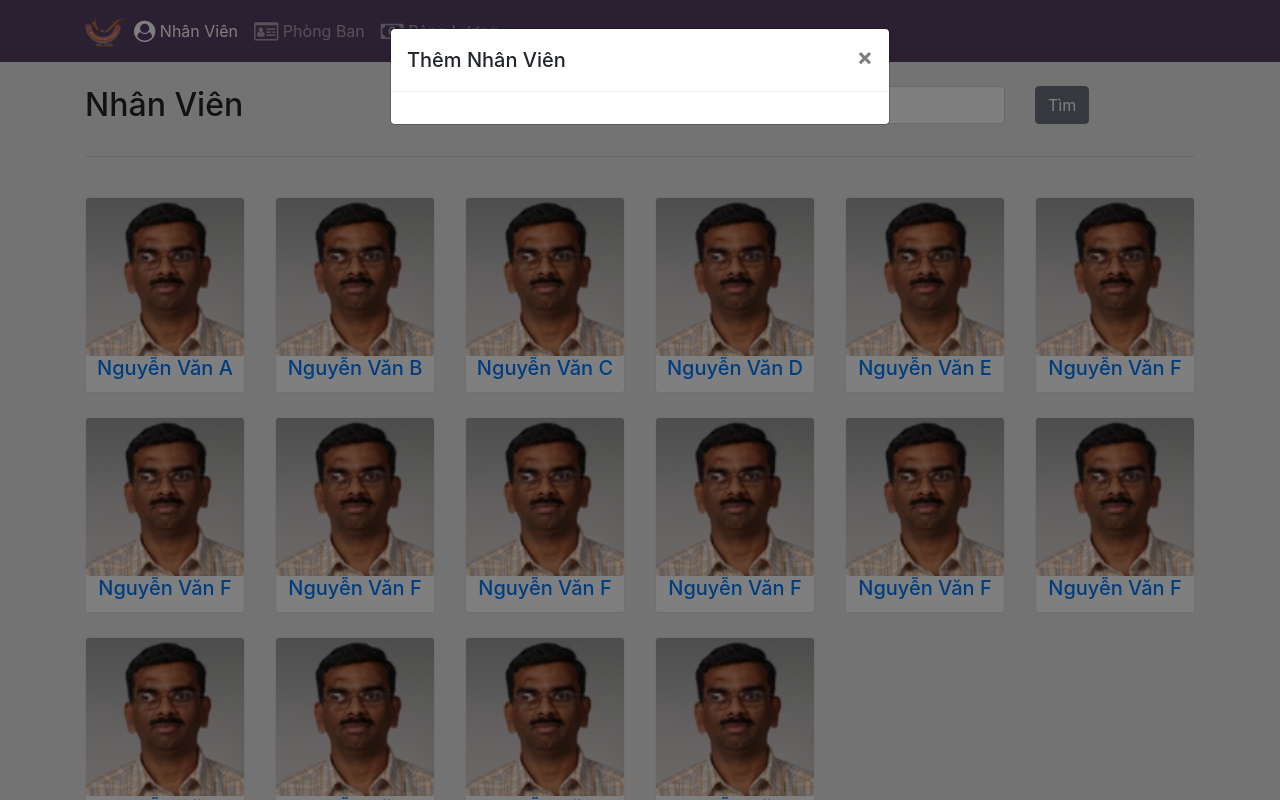
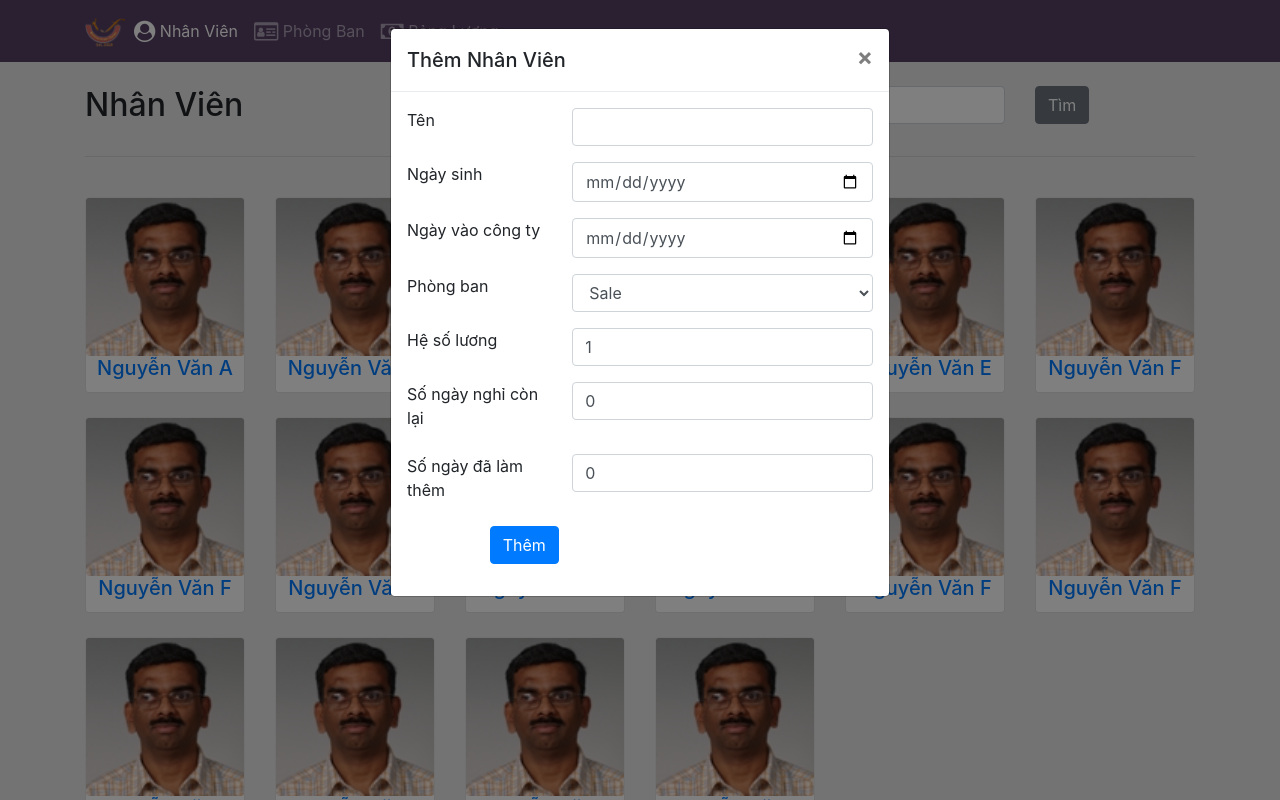
Before and after one commit to nguyenhuy433/FunixJSReact-ASM, a React (Create React App) app: page /staffs in a window 1280 px wide. Both pictures are taken after a click on the button 486 px from the left and 104 px from the top of the page. Shown: the top 800 px of the page. Built offline with nearby package versions, Linux system fonts and the light colour scheme.

Commit message:
render chi tiet form them nhan vien moi

```diff
--- a/src/Component/StaffListComponent.js
+++ b/src/Component/StaffListComponent.js
@@ -11,6 +11,7 @@ import {
   Modal,
   ModalBody,
   ModalHeader,
+  Col,
 } from "reactstrap";
 import { Link } from "react-router-dom";
 
@@ -20,6 +21,14 @@ class StaffList extends Component {
     this.state = {
       isModalOpen: false,
       findStaff: "",
+      name: "",
+      doB: "",
+      startDate: "",
+      department: "sale",
+      salaryScale: 1,
+      annualLeave: 0,
+      overTime: 0,
+      salary: 30000,
     };
 
     this.toggleModal = this.toggleModal.bind(this);
@@ -110,7 +119,120 @@ class StaffList extends Component {
         <hr />
         <Modal isOpen={this.state.isModalOpen} toggle={this.toggleModal}>
           <ModalHeader toggle={this.toggleModal}>Thêm Nhân Viên</ModalHeader>
-          <ModalBody></ModalBody>
+          <ModalBody>
+            <Form>
+              <FormGroup className="row">
+                <div className="col-12 col-md-4">
+                  <Label htmlFor="name">Tên</Label>
+                </div>
+                <div className="col-12 col-md-8">
+                  <Input
+                    type="text"
+                    id="name"
+                    name="name"
+                    value={this.state.name}
+                  />
+                </div>
+              </FormGroup>
+
+              <FormGroup className="row">
+                <div className="col-12 col-md-4">
+                  <Label htmlFor="doB">Ngày sinh</Label>
+                </div>
+                <div className="col-12 col-md-8">
+                  <Input
+                    type="date"
+                    id="doB"
+                    name="name"
+                    value={this.state.doB}
+                  />
+                </div>
+              </FormGroup>
+
+              <FormGroup className="row">
+                <div className="col-12 col-md-4">
+                  <Label htmlFor="startDate">Ngày vào công ty</Label>
+                </div>
+                <div className="col-12 col-md-8">
+                  <Input
+                    type="date"
+                    id="startDate"
+                    name="name"
+                    value={this.state.startDate}
+                  />
+                </div>
+              </FormGroup>
+
+              <FormGroup className="row">
+                <div className="col-12 col-md-4">
+                  <Label htmlFor="department">Phòng ban</Label>
+                </div>
+                <div className="col-12 col-md-8">
+                  <Input
+                    type="select"
+                    id="department"
+                    name="name"
+                    value={this.state.startDate}
+                  >
+                    <option>Sale</option>
+                    <option>HR</option>
+                    <option>Marketing</option>
+                    <option>IT</option>
+                    <option>Finance</option>
+                  </Input>
+                </div>
+              </FormGroup>
+
+              <FormGroup className="row">
+                <div className="col-12 col-md-4">
+                  <Label htmlFor="salaryScale">Hệ số lương</Label>
+                </div>
+                <div className="col-12 col-md-8">
+                  <Input
+                    type="number"
+                    id="salaryScale"
+                    name="name"
+                    value={this.state.salaryScale}
+                  />
+                </div>
+              </FormGroup>
+
+              <FormGroup className="row">
+                <div className="col-12 col-md-4">
+                  <Label htmlFor="annualLeave">Số ngày nghỉ còn lại</Label>
+                </div>
+                <div className="col-12 col-md-8">
+                  <Input
+                    type="number"
+                    id="annualLeave"
+                    name="name"
+                    value={this.state.annualLeave}
+                  />
+                </div>
+              </FormGroup>
+
+              <FormGroup className="row">
+                <div className="col-12 col-md-4">
+                  <Label htmlFor="overTime">Số ngày đã làm thêm</Label>
+                </div>
+                <div className="col-12 col-md-8">
+                  <Input
+                    type="number"
+                    id="overTime"
+                    name="name"
+                    value={this.state.overTime}
+                  />
+                </div>
+              </FormGroup>
+              <FormGroup row>
+                <Col md={{ size: 10, offset: 2 }}>
+                  <Button type="submit" color="primary">
+                    Thêm
+                  </Button>
+                </Col>
+              </FormGroup>
+            </Form>
+          </ModalBody>
         </Modal>
         <div className="row">{staffList}</div>
       </div>
```
